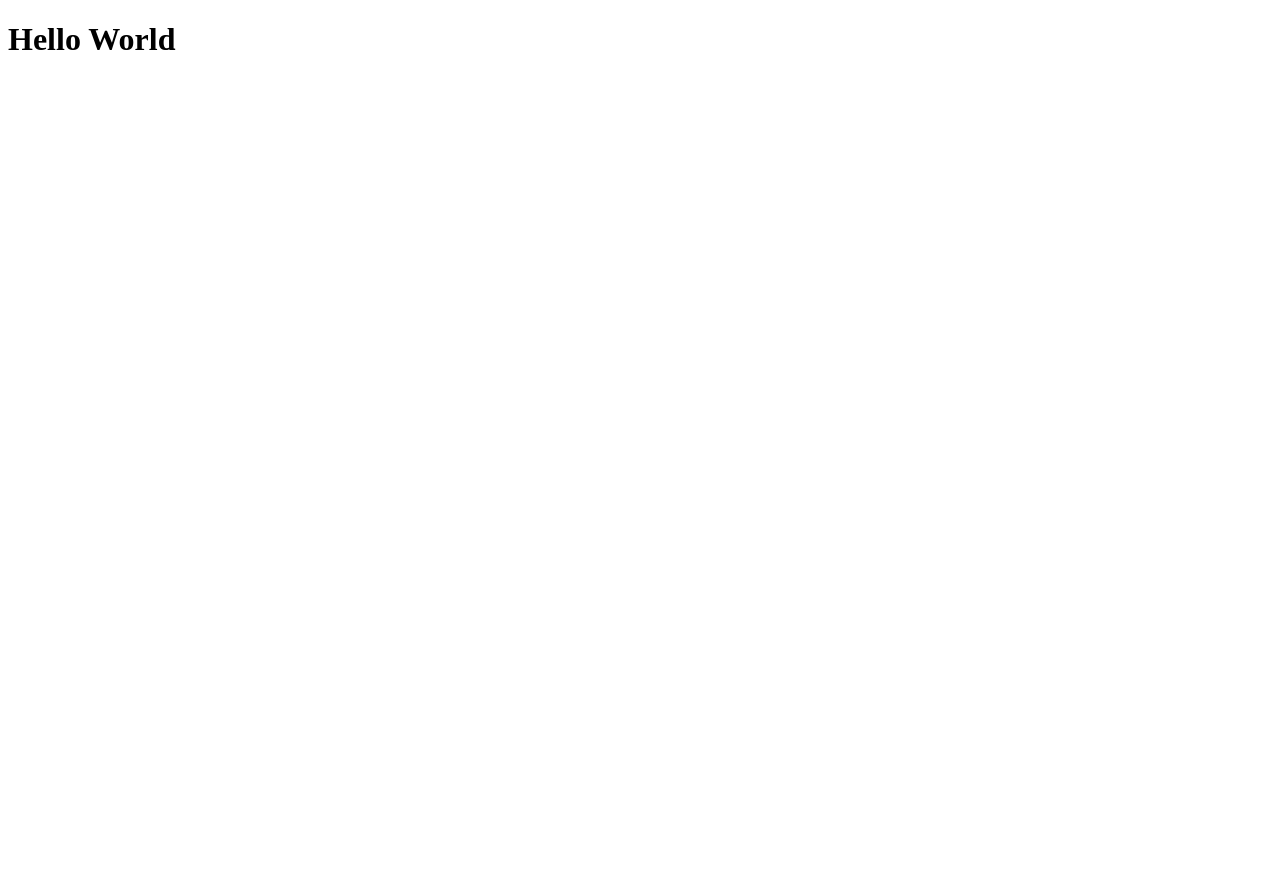
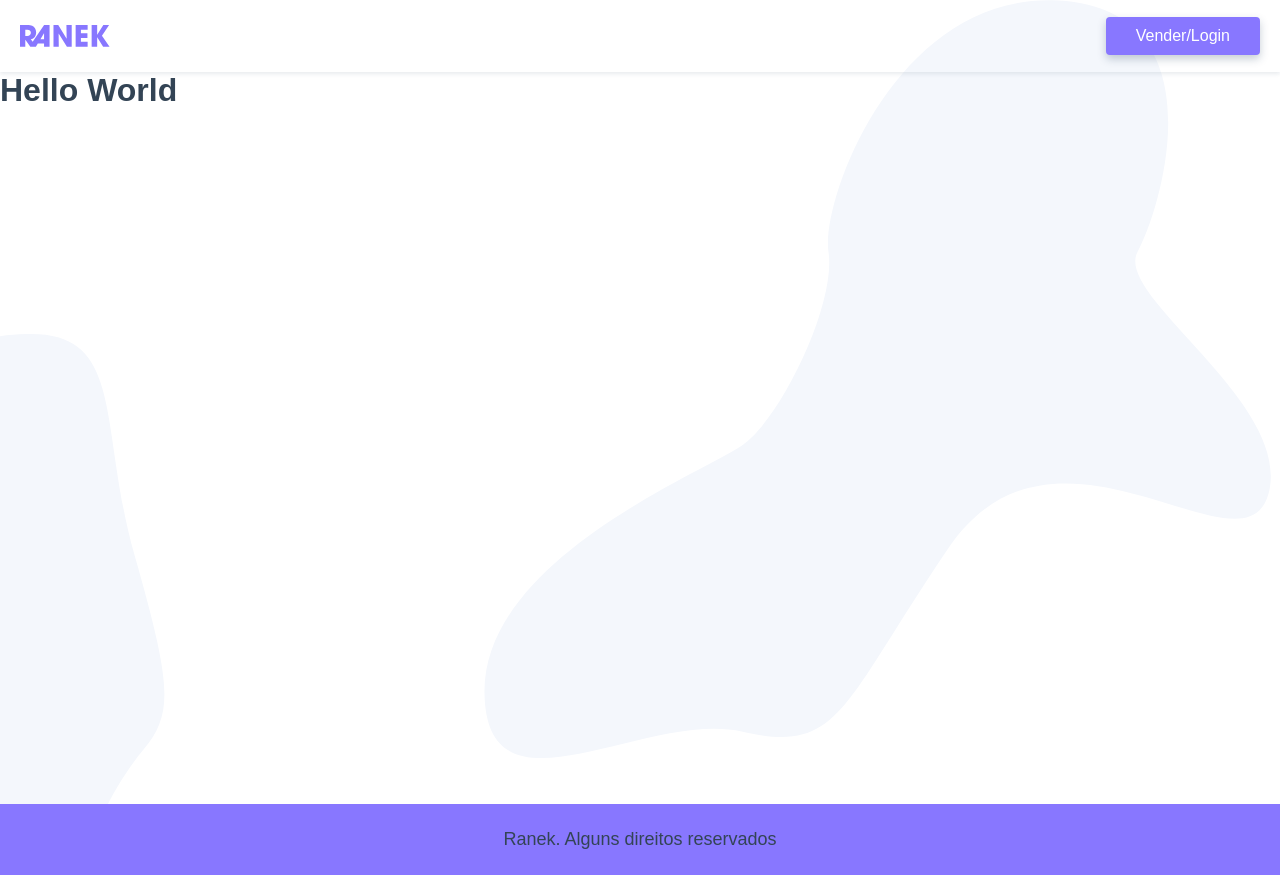
Before and after one commit to RyukioMiyamoto/ranek-yukio, a Vue app: page / in a window 1280 px wide. Before the commit the page ends 800 px from the top, so only its background shows below. Built offline with nearby package versions, Linux system fonts and the light colour scheme.

Commit message:
feat: create header and footer components

```diff
--- a/src/App.vue
+++ b/src/App.vue
@@ -1,7 +1,94 @@
 <template>
   <div id="app">
-    <h1>Hello World</h1>
+    <TheHeader />
+    <main id="main">
+      <h1>Hello World</h1>
+      <router-view></router-view>
+    </main>
+    <the-footer />
   </div>
 </template>
 
-<style></style>
+<script>
+import TheHeader from "./components/TheHeader.vue";
+import TheFooter from "./components/TheFooter.vue";
+
+export default {
+  components: {
+    TheHeader,
+    TheFooter,
+  },
+};
+</script>
+
+<style>
+*::before,
+*,
+*::after {
+  margin: 0;
+  padding: 0;
+  box-sizing: border-box;
+}
+
+*:focus {
+  outline: none;
+}
+
+ul {
+  list-style: none;
+}
+
+a,
+a:link,
+a:visited {
+  text-decoration: none;
+  color: #345;
+}
+
+img {
+  display: block;
+  max-width: 100%;
+}
+
+html {
+  font-size: 62.5%;
+}
+
+body {
+  font: 400 1.6rem Arial, Helvetica, sans-serif;
+  background: url("@/assets/pattern.svg") repeat top;
+  color: #345;
+}
+
+#app {
+  display: flex;
+  min-height: 100vh;
+  flex-direction: column;
+}
+
+#main {
+  flex:1;
+}
+
+.btn {
+  display: block;
+  padding: 1rem 3rem;
+  background-color: #87f;
+  border: none;
+  border-radius: 0.4rem;
+  text-align: center;
+  font-family: inherit;
+  font-size: 1.6rem;
+  color: #fff !important;
+  box-shadow: 0 4px 8px rgba(30, 60, 90, 0.25);
+  cursor: pointer;
+  transition: 0.25s;
+}
+
+.btn:hover,
+.btn:focus {
+  background-color: #65d;
+  transform: translateY(-2px);
+  box-shadow: 0 4px 8px rgba(30, 60, 90, 0.35);
+}
+</style>
--- /dev/null
+++ b/src/components/TheFooter.vue
@@ -0,0 +1,22 @@
+<template>
+  <footer>
+    <p>Ranek. Alguns direitos reservados</p>
+  </footer>
+</template>
+
+<script>
+export default {
+  name: "TheFooter",
+};
+</script>
+
+<style scoped>
+footer {
+  background-color: #87f;
+  padding: 2.5rem 0;
+  text-align: center;
+  font-size: 1.8rem;
+  position: relative;
+  top: 7.5rem;
+}
+</style>
--- /dev/null
+++ b/src/components/TheHeader.vue
@@ -0,0 +1,39 @@
+<template>
+  <header>
+    <nav>
+      <router-link to="/" class="logo">
+        <img src="../assets/ranek.svg" alt="Ranek"
+      /></router-link>
+      <router-link to="/login" class="btn">Vender/Login</router-link>
+    </nav>
+  </header>
+</template>
+
+<script>
+export default {
+  name: "TheHeader",
+};
+</script>
+
+<style scoped>
+nav {
+  display: flex;
+  align-items: center;
+  justify-content: space-between;
+  padding: 1.5rem 2rem;
+  box-shadow: 0 2px 4px rgba(30, 60, 90, 0.1);
+}
+
+.logo {
+  padding: 1rem 0;
+}
+
+.logo img {
+  width: 9rem;
+  transition: .25sq;
+}
+
+.logo img:hover {
+  filter: brightness(1.25);
+}
+</style>
```
